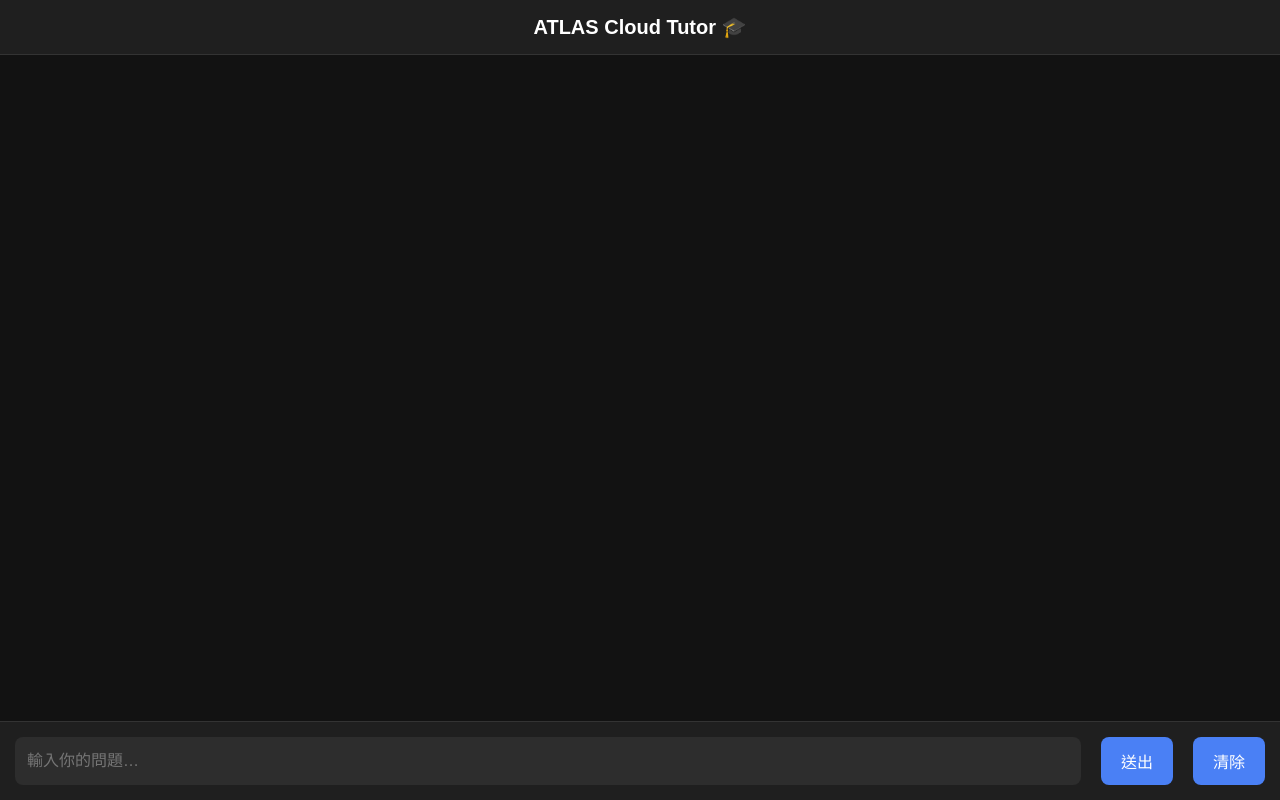
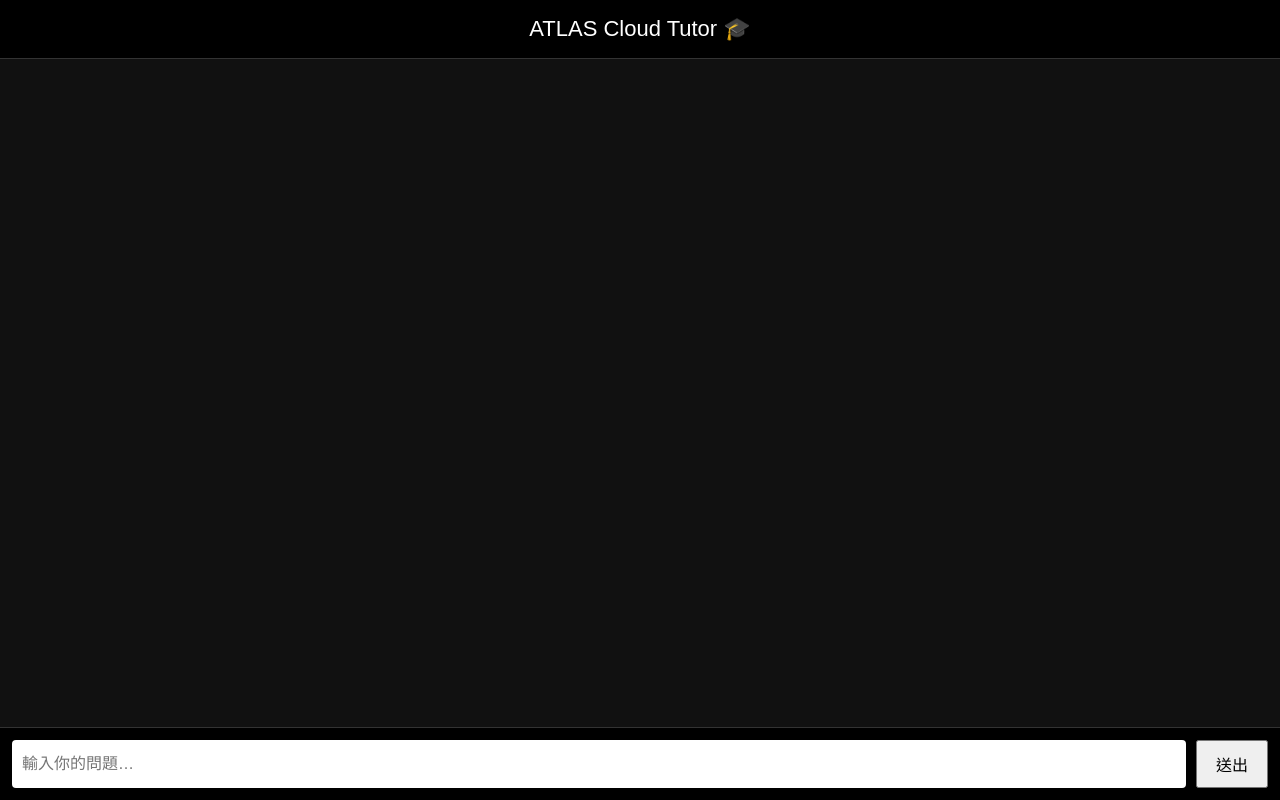
Before and after one commit to qqv1026/atlas-cloud, a Python web app: template templates/tutor.html in a window 1280 px wide. Run offline with Jinja, Linux system fonts and the light colour scheme; the template is opened without the code that fills it, so the values that code supplies are empty.

Commit message:
Add files via upload

```diff
--- a/templates/tutor.html
+++ b/templates/tutor.html
@@ -1,95 +1,55 @@
 <!DOCTYPE html>
 <html lang="zh-Hant">
 <head>
-    <meta charset="UTF-8">
-    <meta name="viewport" content="width=device-width, initial-scale=1, maximum-scale=1">
-    <title>ATLAS Cloud Tutor</title>
+  <meta charset="UTF-8" />
+  <meta name="viewport" content="width=device-width, initial-scale=1.0"/>
+  <title>ATLAS Cloud Tutor 🎓</title>
   <style>
     body {
       margin: 0;
-            background: #121212;
+      background: #111;
+      color: #fff;
       font-family: "Microsoft JhengHei", sans-serif;
-            color: #fff;
       display: flex;
       flex-direction: column;
       height: 100vh;
     }
-
     .header {
-            background: #1f1f1f;
-            padding: 15px;
-            font-size: 20px;
-            font-weight: bold;
+      background: #000;
+      padding: 16px;
       text-align: center;
+      font-size: 22px;
       border-bottom: 1px solid #333;
     }
-
-        .chat-container {
+    #chat {
       flex: 1;
+      padding: 16px;
       overflow-y: auto;
-            padding: 20px;
-            max-width: 900px;
-            margin: 0 auto;
     }
-
     .msg {
-            max-width: 70%;
-            padding: 12px 16px;
       margin-bottom: 12px;
-            border-radius: 10px;
-            line-height: 1.5;
-            white-space: pre-wrap;
+      line-height: 1.6;
     }
-
-        .user {
-            background: #4a80f5;
-            margin-left: auto;
-            text-align: right;
+    .user { color: #4da3ff; }
+    .bot { color: #9aff9a; }
+    .input-area {
+      display: flex;
+      padding: 12px;
+      border-top: 1px solid #333;
+      background: #000;
     }
-
-        .assistant {
-            background: #2d2d2d;
-            margin-right: auto;
-        }
-
-        .input-bar {
-            display: flex;
-            padding: 15px;
-            background: #1f1f1f;
-            border-top: 1px solid #333;
-            gap: 10px;
-        }
-
     input {
       flex: 1;
-            padding: 12px;
-            border-radius: 8px;
+      padding: 10px;
+      font-size: 16px;
+      border-radius: 4px;
       border: none;
-            outline: none;
-            background: #2d2d2d;
-            color: #fff;
-            font-size: 16px;
     }
-
     button {
       margin-left: 10px;
-            padding: 12px 20px;
-            background: #4a80f5;
-            color: #fff;
-            border: none;
-            border-radius: 8px;
+      padding: 10px 18px;
+      font-size: 16px;
       cursor: pointer;
-            font-size: 16px;
-        }
-
-        button:disabled {
-            background: #777;
-            cursor: not-allowed;
-        }
-
-        .thinking {
-            opacity: 0.7;
-            font-style: italic;
     }
   </style>
 </head>
@@ -97,104 +57,47 @@
 
 <div class="header">ATLAS Cloud Tutor 🎓</div>
 
-<div class="chat-container" id="chat"></div>
+<div id="chat"></div>
 
-<div class="input-bar">
-    <input id="question" type="text" placeholder="輸入你的問題…" />
-    <button onclick="sendMessage()" id="sendBtn">送出</button>
-    <button onclick="clearChat()" id="clearBtn">清除</button>
+<div class="input-area">
+  <input id="input" placeholder="輸入你的問題…" />
+  <button onclick="send()">送出</button>
   </div>
 
 <script>
+async function send() {
+  const input = document.getElementById("input");
   const chat = document.getElementById("chat");
-const input = document.getElementById("question");
-const sendBtn = document.getElementById("sendBtn");
-const clearBtn = document.getElementById("clearBtn");
-let lastSendTime = 0;
+  const text = input.value.trim();
+  if (!text) return;
 
-function saveHistory() {
-    const items = Array.from(chat.querySelectorAll('.msg')).map(el => ({
-        sender: el.className.includes('user') ? 'user' : 'assistant',
-        text: el.innerText
-    }));
-    localStorage.setItem('tutor_history', JSON.stringify(items));
+  chat.innerHTML += `<div class="msg user">你：${text}</div>`;
+  input.value = "";
+
+  try {
+    const res = await fetch("/tutor", {
+      method: "POST",
+      headers: {
+        "Content-Type": "application/json"
+      },
+      body: JSON.stringify({ message: text })
+    });
+
+    const data = await res.json();
+
+    if (data.result) {
+      data.result.forEach(line => {
+        chat.innerHTML += `<div class="msg bot">${line}</div>`;
+      });
+    } else {
+      chat.innerHTML += `<div class="msg bot">⚠️ 回傳格式錯誤</div>`;
+    }
+  } catch (e) {
+    chat.innerHTML += `<div class="msg bot">❌ 連線失敗</div>`;
   }
 
-function loadHistory() {
-    try {
-        const raw = localStorage.getItem('tutor_history');
-        if (!raw) return;
-        const items = JSON.parse(raw);
-        items.forEach(i => appendMessage(i.text, i.sender));
-    } catch {}
+  chat.scrollTop = chat.scrollHeight;
 }
-
-function appendMessage(text, sender) {
-    const msg = document.createElement("div");
-    msg.className = "msg " + sender;
-    msg.innerText = text;
-    chat.appendChild(msg);
-    chat.scrollTop = chat.scrollHeight;
-    saveHistory();
-}
-
-async function sendMessage() {
-    let q = input.value.trim();
-    if (!q) return;
-    const now = Date.now();
-    if (now - lastSendTime < 500) return;
-    lastSendTime = now;
-
-    appendMessage(q, "user");
-    input.value = "";
-    sendBtn.disabled = true;
-
-    appendMessage("老師正在思考中… ⏳", "assistant thinking");
-    const thinkingBubble = chat.lastChild;
-
-    try {
-        const controller = new AbortController();
-        const t = setTimeout(() => controller.abort(), 20000);
-        const response = await fetch("/tutor", {
-            method: "POST",
-            headers: { "Content-Type": "application/json", "Accept": "application/json" },
-            body: JSON.stringify({ question: q }),
-            signal: controller.signal
-        });
-        clearTimeout(t);
-        if (!response.ok) {
-            throw new Error("HTTP " + response.status);
-        }
-        const data = await response.json();
-
-        thinkingBubble.remove();
-
-        if (data.answer) {
-            appendMessage(data.answer, "assistant");
-        } else {
-            appendMessage("⚠️ 錯誤：" + JSON.stringify(data), "assistant");
-        }
-    } catch (err) {
-        thinkingBubble.remove();
-        appendMessage("❌ 連線錯誤：" + err.message, "assistant");
-    }
-
-    sendBtn.disabled = false;
-}
-
-input.addEventListener("keypress", function(e) {
-    if (e.key === "Enter") sendMessage();
-});
-
-function clearChat() {
-    chat.innerHTML = "";
-    localStorage.removeItem('tutor_history');
-}
-
-document.addEventListener('DOMContentLoaded', function() {
-    loadHistory();
-    input.focus();
-});
 </script>
 
 </body>
```
Lines whose indentation alone changed are shown as unchanged.
